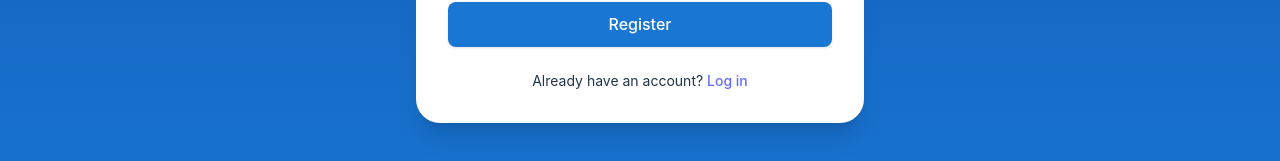
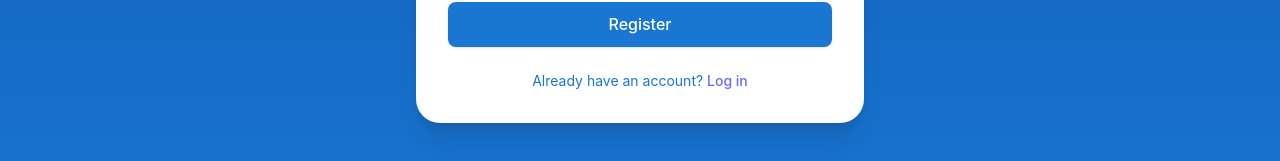
Before and after one commit to leaouslati/course-tutorialmanagementsystem, a React (Vite) app: page /register in a window 1280 px wide. Shown: the part 530-691 px from the top of the page. Built offline with nearby package versions, Linux system fonts and the light colour scheme; the HTML template or start-up script is replaced by a standard one.

Commit message:
Editing in register page

```diff
--- a/src/pages/Register.jsx
+++ b/src/pages/Register.jsx
@@ -83,7 +83,7 @@ const Register = () => {
           </form>
 
           <p className="text-center text-sm mt-6">
-            Already have an account?{" "}
+            <span className="text-[#1976D2]">Already have an account?</span>{" "}
             <a
               href="/login"
               className="font-medium text-[#1976D2] hover:text-[#1976D2]"
```
